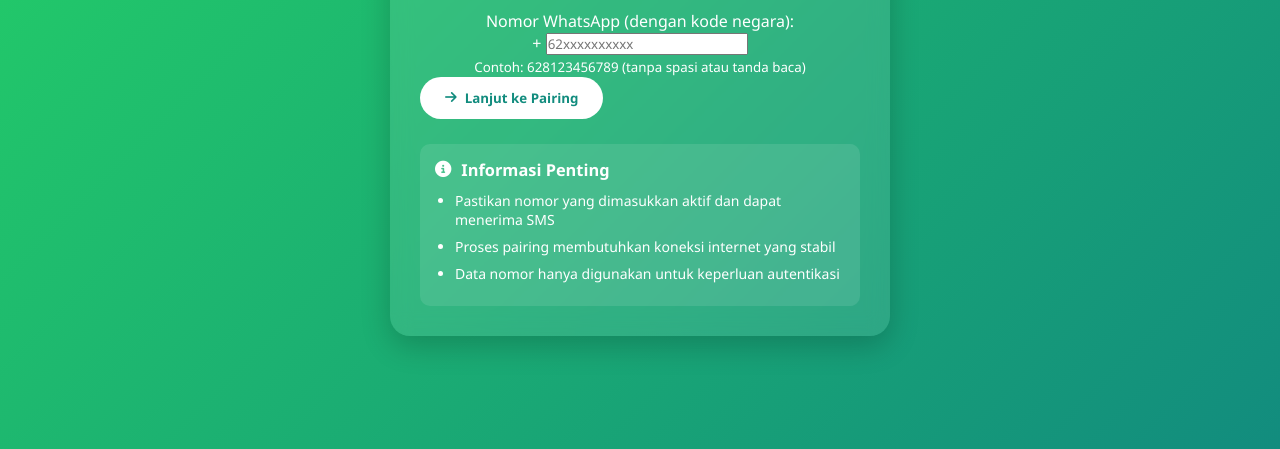
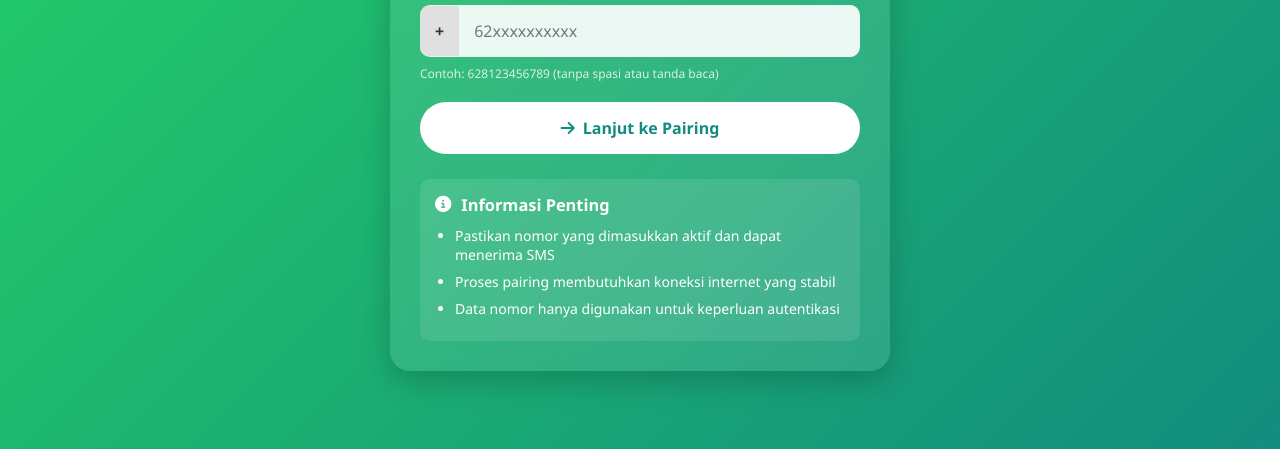
Before and after one commit to syarii678/WhatsApp--web, a website: page public/index.html in a window 1280 px wide. Shown: the part 351-800 px from the top of the page. Drawn offline with Linux system fonts and the light colour scheme.

Commit message:
Update style.css

```diff
--- a/public/css/style.css
+++ b/public/css/style.css
@@ -44,54 +44,61 @@
     line-height: 1.6;
 }
 
-.status {
-    background: rgba(255, 255, 255, 0.15);
-    padding: 15px;
+.phone-form {
+    margin-bottom: 25px;
+    text-align: left;
+}
+
+.input-group {
+    margin-bottom: 20px;
+}
+
+.input-group label {
+    display: block;
+    margin-bottom: 8px;
+    font-weight: 500;
+}
+
+.input-with-prefix {
+    display: flex;
+    align-items: center;
+    background: rgba(255, 255, 255, 0.9);
     border-radius: 10px;
-    margin-bottom: 25px;
+    overflow: hidden;
+}
+
+.prefix {
+    padding: 0 15px;
+    background: #e0e0e0;
+    height: 50px;
     display: flex;
     align-items: center;
     justify-content: center;
+    font-weight: bold;
+    color: #333;
 }
 
-.status i {
-    margin-right: 10px;
+.input-with-prefix input {
+    flex: 1;
+    border: none;
+    padding: 15px;
+    background: transparent;
+    font-size: 16px;
+    outline: none;
 }
 
-.status.connected {
-    background: rgba(72, 195, 96, 0.3);
+.input-group small {
+    display: block;
+    margin-top: 8px;
+    opacity: 0.8;
+    font-size: 12px;
 }
 
-.status.disconnected {
-    background: rgba(235, 87, 87, 0.3);
-}
-
-.qrcode-container {
-    background: white;
-    padding: 20px;
-    border-radius: 10px;
-    margin-bottom: 25px;
-    display: flex;
-    justify-content: center;
-    align-items: center;
-}
-
-#qrcode {
-    width: 200px;
-    height: 200px;
-}
-
-.action-buttons {
-    display: flex;
-    gap: 15px;
-    justify-content: center;
-}
-
-button {
+.submit-btn {
     background: #fff;
     color: #128C7E;
     border: none;
-    padding: 12px 25px;
+    padding: 15px 25px;
     border-radius: 50px;
     font-weight: 600;
     cursor: pointer;
@@ -99,20 +106,17 @@
     display: flex;
     align-items: center;
     justify-content: center;
+    width: 100%;
+    font-size: 16px;
 }
 
-button i {
+.submit-btn i {
     margin-right: 8px;
 }
 
-button:hover {
+.submit-btn:hover {
     transform: translateY(-3px);
     box-shadow: 0 5px 15px rgba(0, 0, 0, 0.2);
-}
-
-button.secondary {
-    background: rgba(255, 255, 255, 0.2);
-    color: #fff;
 }
 
 .info-box {
@@ -142,20 +146,8 @@
     margin-bottom: 8px;
 }
 
-.hidden {
-    display: none;
-}
-
 @media (max-width: 600px) {
     .container {
         padding: 20px;
     }
-
-    .action-buttons {
-        flex-direction: column;
-    }
-
-    button {
-        width: 100%;
-    }
 }
```
